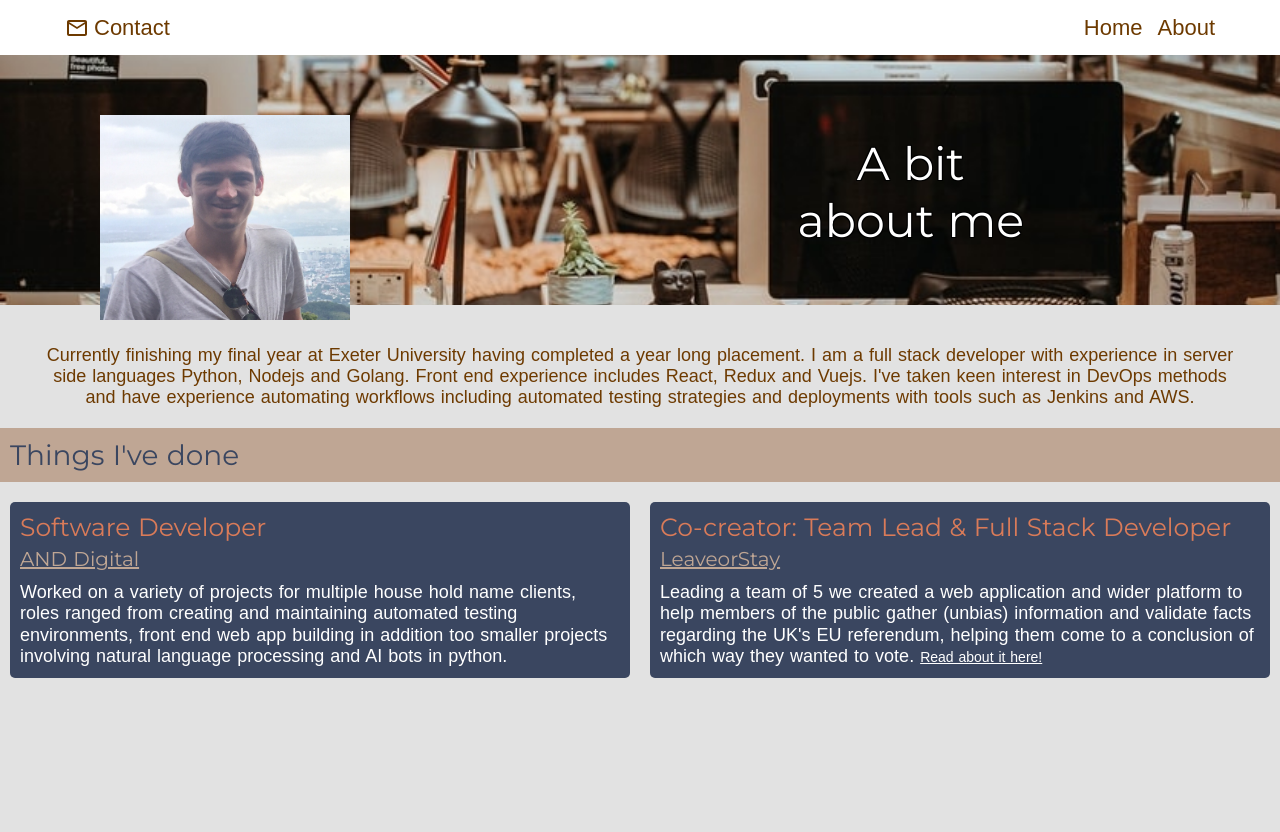
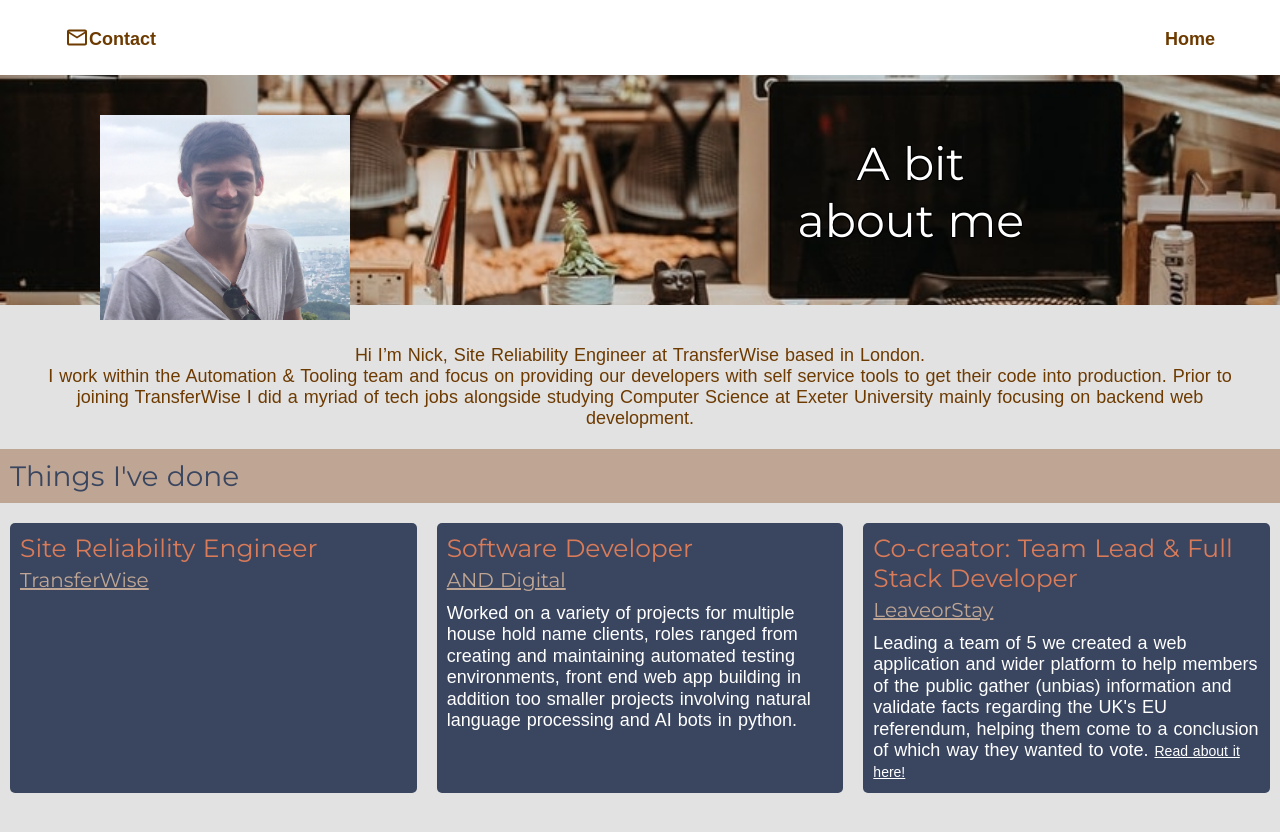
Before and after one commit to nkaplatt/my-site, a Nuxt app: page /about in a window 1280 px wide. Shown: the top 832 px of the page. Built offline with nearby package versions, Linux system fonts and the light colour scheme.

Commit message:
tw job list, update packages

```diff
--- a/components/header.vue
+++ b/components/header.vue
@@ -1,11 +1,12 @@
 <template>
   <section class="header">
     <div class="contact">
-      <a class="email" href="mailto:hello@nickplatt.co.uk" onclick="ga('send','event','External Link','Click','Email');"><img class="icon" alt="email icon" src="~/assets/svgs/email.svg"/>Contact</a>
+      <img class="icon" alt="email icon" src="~/assets/svgs/email.svg"/>
+      <a class="email" href="mailto:hello@nickplatt.co.uk" onclick="ga('send','event','External Link','Click','Email');">Contact</a>
     </div>
     <div class="navigation">
-      <nuxt-link to="/">Home</nuxt-link>
-      <nuxt-link to="/about/">About</nuxt-link>
+      <nuxt-link v-if="['about'].includes($route.name)" to="/">Home</nuxt-link>
+      <nuxt-link v-if="!['about'].includes($route.name)" to="/about/">About</nuxt-link>
       <nuxt-link v-if="blog" to="/blog/">Blog</nuxt-link>
     </div>
   </section>
@@ -29,10 +30,10 @@ export default {
   position: absolute;
   top: 0;
   min-width: 100%;
-  height: 55px;
+  height: 75px;
   background-color: $white;
   display: flex;
-  padding: 0px 25px;
+  padding: 0px 35px;
   justify-content: space-between;
   align-items: center;
 
@@ -48,8 +49,11 @@ export default {
 
 .email {
   display: flex;
+  font-weight: 600;
+  font-size: 18px;
   align-items: center;
   text-decoration: none;
+  margin-top: 4px;
   color: $header-background;
 
   .icon {
@@ -58,7 +62,9 @@ export default {
 }
 
 .navigation {
-  margin-right: -7px;
+  font-size: 18px;
+  font-weight: 600;
+  margin-top: 4px;
 
   @media #{$desktop-view} {
     margin-right: -15px;
@@ -67,11 +73,15 @@ export default {
   a {
     color: $header-background;
     text-decoration: none;
-    padding-right: 7px;
 
     @media #{$desktop-view} {
       padding-right: 15px;
     }
   }
 }
+
+.contact {
+  display: flex;
+  flex-direction: row;
+}
 </style>
--- a/pages/about.vue
+++ b/pages/about.vue
@@ -8,11 +8,7 @@
       </div>
     </div>
     <div class="about-me">
-      Currently finishing my final year at Exeter University having completed a year long placement.
-      I am a full stack developer with experience in server side languages Python, Nodejs and Golang.
-      Front end experience includes React, Redux and Vuejs.
-      I've taken keen interest in DevOps methods and have experience automating workflows including automated testing strategies and deployments
-      with tools such as Jenkins and AWS.
+      Hi I’m Nick, Site Reliability Engineer at TransferWise based in London. <br> I work within the Automation & Tooling team and focus on providing our developers with self service tools to get their code into production. Prior to joining TransferWise I did a myriad of tech jobs alongside studying Computer Science at Exeter University mainly focusing on backend web development.
     </div>
     <div class="about-content">
       <div class="about-things">
@@ -37,6 +33,13 @@ export default {
   data: () => {
     return {
       jobs: [{
+        title: 'Site Reliability Engineer',
+        company: 'TransferWise',
+        url: 'https://transferwise.com/',
+        description:
+          '',
+        ga: "ga('send','event','External Link','Click','TW');",
+      }, {
         title: 'Software Developer',
         company: 'AND Digital',
         url: 'https://and.digital',
@@ -71,7 +74,7 @@ export default {
 }
 
 .hero {
-  background-image: url('~/assets/images/mobile/background-min-resized.jpg');
+  background-image: url('../assets/images/mobile/background-min-resized.jpg');
   background-position: center;
   background-size: cover;
   height: 175px;
@@ -125,7 +128,7 @@ export default {
   font-family: 'Railway', sans-serif;
   font-size: 15px;
   color: $header-background;
-  padding: 20px 10px 10px;
+  padding: 20px 20px 10px;
   text-align: center;
 
   @media #{$tablet-view} {
--- a/pages/index.vue
+++ b/pages/index.vue
@@ -42,12 +42,12 @@ export default {
   justify-content: center;
   align-items: center;
   text-align: center;
-  background-image: url('~/assets/images/mobile/background-min-resized.jpg');
+  background-image: url('../assets/images/mobile/background-min-resized.jpg');
   background-position: center;
   background-size: cover;
 
    @media #{$desktop-view} {
-    background-image: url('~/assets/images/background-min-desktop.jpg');
+    background-image: url('../assets/images/background-min-desktop.jpg');
   }
 }
 
```
Also changed, not shown: _posts/blog/2018-09-06-test-blog-post.md (deleted, +0 -7 lines), package.json (+9 -9 lines), 1 other file (tests, documents, lock files or other folders).
